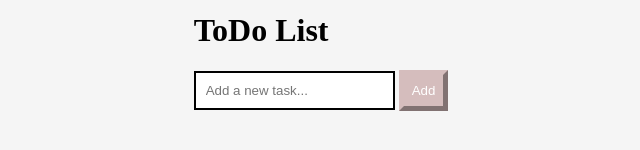
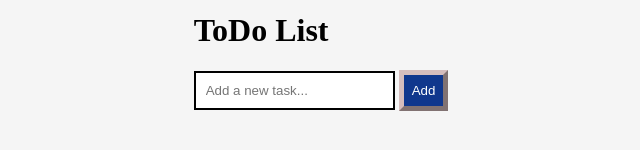
Before and after one commit to KimHaram99/ToDoList, a plain HTML site: page todo.html in a window 1280 px wide. Shown: the part 344-494 px from the top of the page, without its empty margins (319-959 px from the left). Drawn offline with Linux system fonts and the light colour scheme.

Commit message:
버튼 색상 변경 테스트

```diff
--- a/todo.css
+++ b/todo.css
@@ -35,7 +35,7 @@ input[type='checkbox'] {
 button{
     border: 5px solid rgb(213, 189, 189);
     border-style: outset;
-    background-color: rgb(213, 189, 189);
+    background-color: rgb(16, 55, 141);
     color: white;
     padding: 8px;
 }
```
